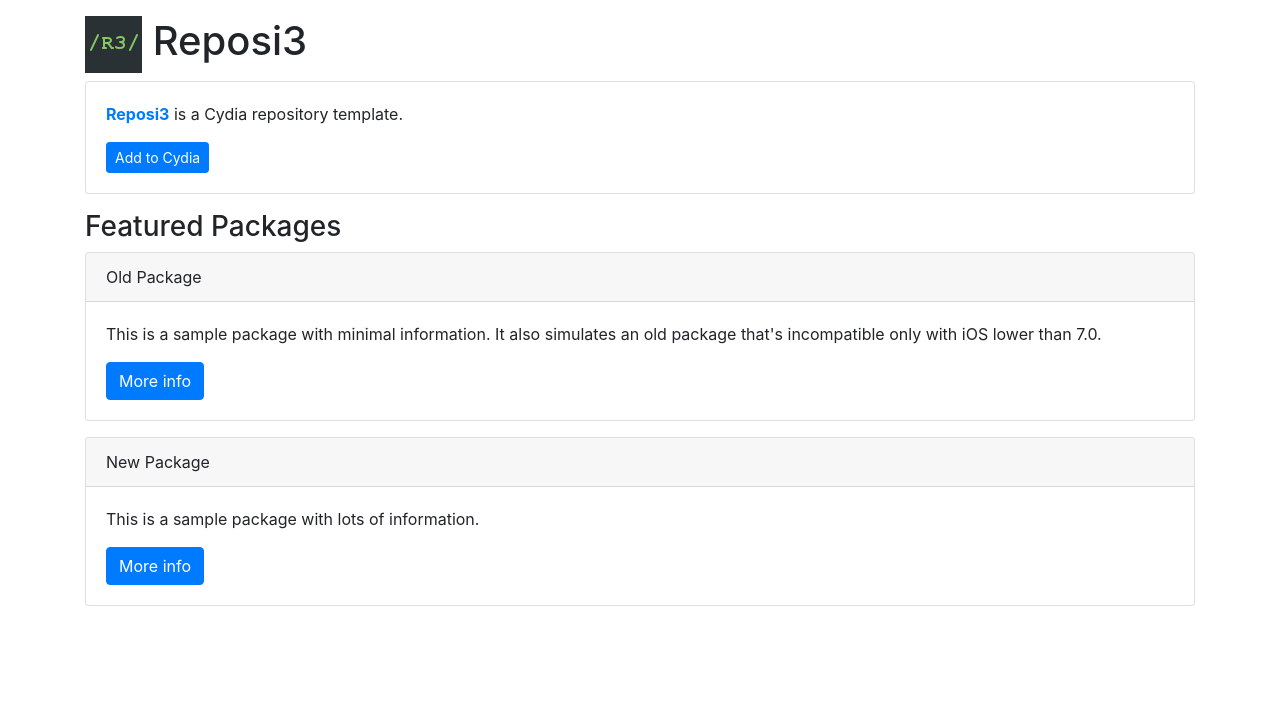
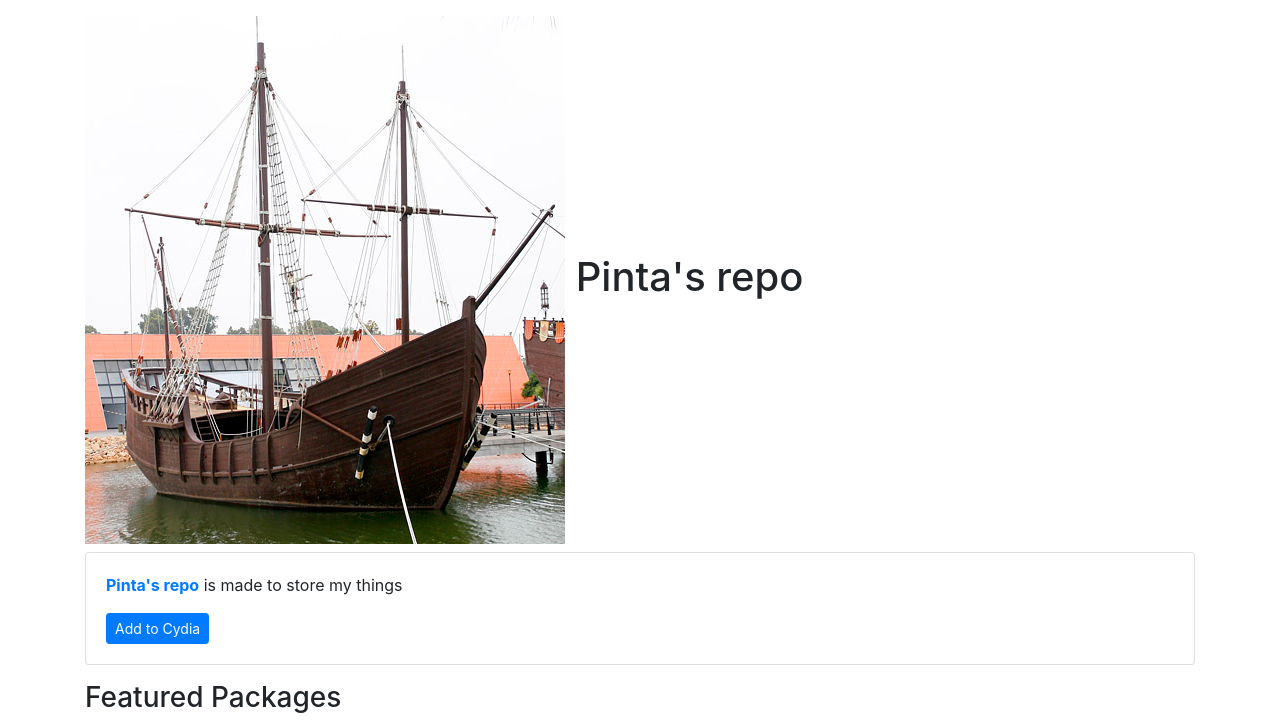
Before and after one commit to 5pinta/pintas_repo, a plain HTML site: page index.html in a window 1280 px wide. Shown: the top 721 px of the page. Drawn offline with nearby package versions, Linux system fonts and the light colour scheme.

Commit message:
Initial Commit

```diff
--- a/index.html
+++ b/index.html
@@ -1,7 +1,7 @@
 <!DOCTYPE html>
 <html lang="en">
 <head>
-  <title>Reposi3</title>
+  <title>Pinta's repo</title>
   <meta charset="utf-8">
   <meta name="viewport" content="width=device-width, initial-scale=1">
   <link rel="stylesheet" href="https://stackpath.bootstrapcdn.com/bootstrap/4.5.0/css/bootstrap.min.css" integrity="sha384-9aIt2nRpC12Uk9gS9baDl411NQApFmC26EwAOH8WgZl5MYYxFfc+NcPb1dKGj7Sk" crossorigin="anonymous">
@@ -11,14 +11,14 @@
 <body>
 
 <div class="container">
-	<h1><img src="CydiaIcon.png"> Reposi3</h1>
+	<h1><img src="CydiaIcon.jpg"> Pinta's repo</h1>
 </div>
 
 <div class="container">
 	<div class="card">
 		<div class="card-body">
-			<p><span class="text-primary"><b>Reposi3</span></b> is a Cydia repository template.</p>
-			<a class="btn btn-sm btn-primary" href="cydia://url/https://cydia.saurik.com/api/share#?source=https://supermamon.github.io/Reposi3/">Add to Cydia</a>
+			<p><span class="text-primary"><b>Pinta's repo</span></b> is made to store my things</p>
+			<a class="btn btn-sm btn-primary" href="cydia://url/https://cydia.saurik.com/api/share#?source=https://5pinta.github.io/pintas_repo/">Add to Cydia</a>
 		</div>
 	</div>
 </div>
```
Also changed, not shown: CydiaIcon.jpg (added), CydiaIcon.png (deleted).
